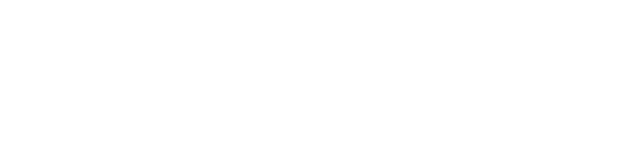
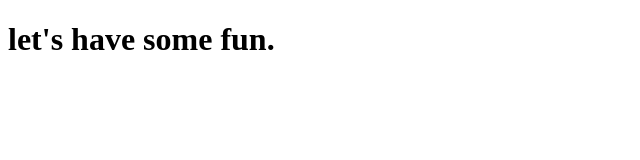
Before and after one commit to webdevjoytun/new-repo-for-practice, a plain HTML site: page index.html in a window 1280 px wide. Shown: the whole page, without its empty margins (0-640 px from the left). Drawn offline with Linux system fonts and the light colour scheme.

Commit message:
add index.html

```diff
--- a/index.html
+++ b/index.html
@@ -7,6 +7,6 @@
     <title>git problem solving</title>
 </head>
 <body>
-
+   <h1>let's have some fun.</h1>
 </body>
 </html>
```
Also changed, not shown: 1 other file.
